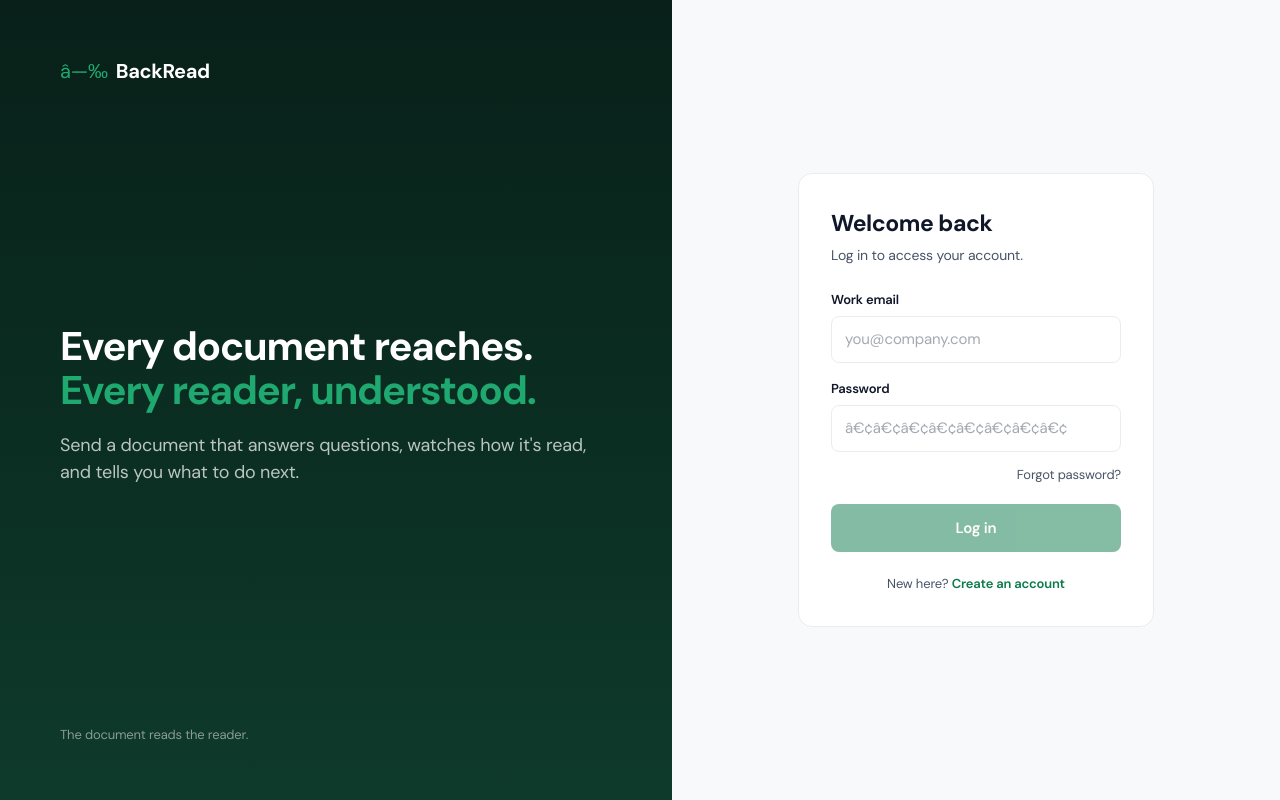
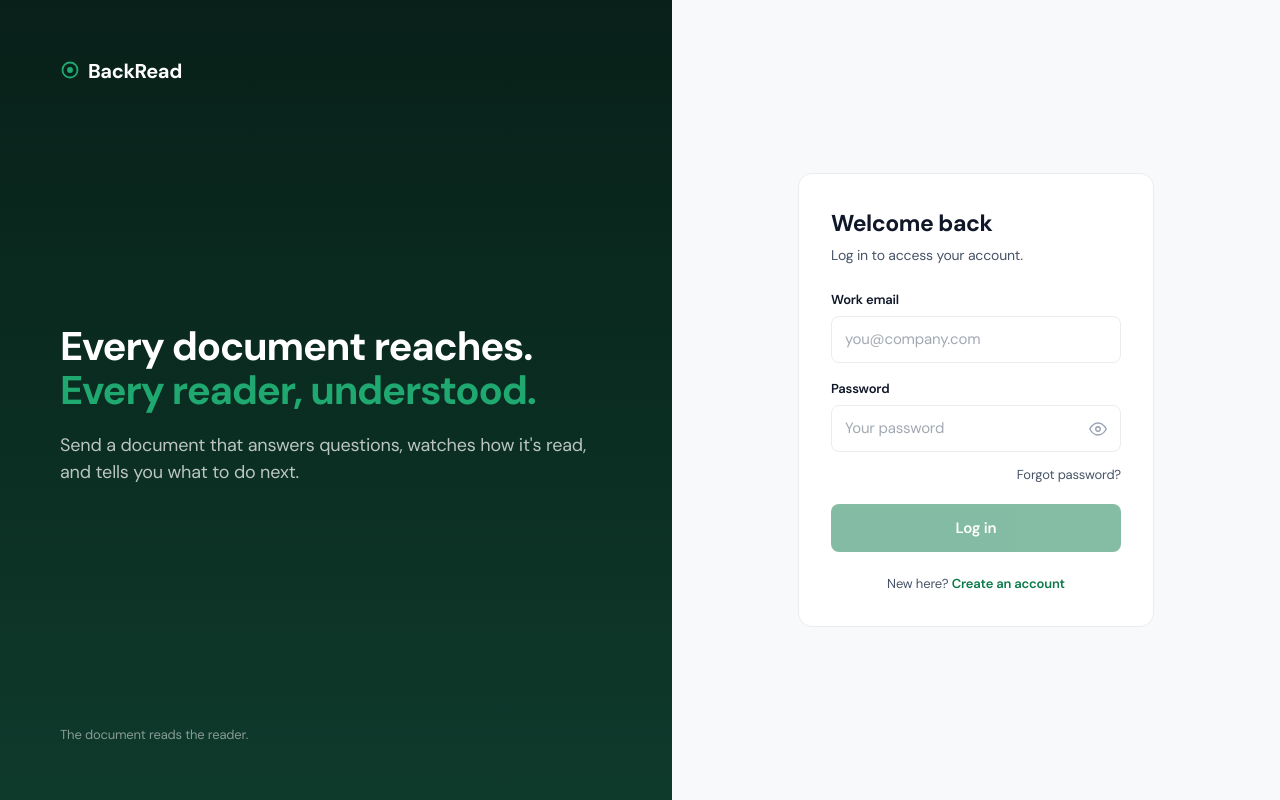
Before and after one commit to backreadproject/mainbackread, a Next.js app: page /login in a window 1280 px wide. Built offline with nearby package versions, Linux system fonts and the light colour scheme.

Commit message:
Fix encoding, add password reveal toggle

```diff
--- a/app/(app)/Sidebar.tsx
+++ b/app/(app)/Sidebar.tsx
@@ -47,7 +47,7 @@ export default function Sidebar({ email, workspaceName }: { email: string; works
       <style>{`.t-nav{transition:background .12s}.t-nav:hover{background:${T.sidebarHover}}.t-out{transition:background .12s}.t-out:hover{background:${T.sidebarHover}}`}</style>
 
       <div style={{ display: "flex", alignItems: "center", gap: 8, padding: "0 6px 18px" }}>
-        <span style={{ color: T.brandGreen, fontSize: 18 }}>◉</span>
+        <span style={{ color: T.brandGreen, fontSize: 18 }}><svg width="1em" height="1em" viewBox="0 0 24 24" fill="none" style={{display:"inline-block",verticalAlign:"-0.1em"}}><circle cx="12" cy="12" r="9" stroke="currentColor" strokeWidth="2.2"/><circle cx="12" cy="12" r="3.5" fill="currentColor"/></svg></span>
         <span style={{ color: "#fff", fontSize: 19, fontWeight: 700, letterSpacing: T.trackingTight }}>BackRead</span>
       </div>
 
--- a/app/(app)/overview/OverviewClient.tsx
+++ b/app/(app)/overview/OverviewClient.tsx
@@ -31,7 +31,7 @@ export default function OverviewClient({ stats, recentEvents, hasData }: { stats
       <main style={{ maxWidth: 1000, padding: "26px 30px" }}>
         <div style={{ display: "flex", justifyContent: "space-between", alignItems: "flex-start", marginBottom: 26 }}>
           <div>
-            <h1 style={{ fontSize: 26, fontWeight: 700, color: T.heading, letterSpacing: T.trackingTight, margin: "0 0 3px" }}>{greeting()} 👋</h1>
+            <h1 style={{ fontSize: 26, fontWeight: 700, color: T.heading, letterSpacing: T.trackingTight, margin: "0 0 3px" }}>{greeting()}</h1>
             <p style={{ fontSize: 14, color: T.body, margin: 0 }}>Here's how your documents are being read today.</p>
           </div>
           <div style={{ textAlign: "right" }}><div style={{ fontSize: 13, color: T.muted }}>{today}</div></div>
--- a/app/login/page.tsx
+++ b/app/login/page.tsx
@@ -3,14 +3,14 @@ import { useState } from "react";
 import { createClient } from "@/lib/supabase/client";
 import { T } from "@/lib/theme";
 export default function LoginPage() {
-  const [email, setEmail] = useState(""); const [password, setPassword] = useState("");
+  const [email, setEmail] = useState(""); const [password, setPassword] = useState(""); const [showPassword, setShowPassword] = useState(false);
   const [mode, setMode] = useState<"signin" | "signup">("signin");
   const [msg, setMsg] = useState(""); const [busy, setBusy] = useState(false);
   async function submit() {
     setBusy(true); setMsg("");
     const supabase = createClient();
-    if (mode === "signup") { const { error } = await supabase.auth.signUp({ email, password }); if (error) setMsg(error.message); else window.location.href = "/overview"; }
-    else { const { error } = await supabase.auth.signInWithPassword({ email, password }); if (error) setMsg(error.message); else window.location.href = "/overview"; }
+    if (mode === "signup") { const { error } = await supabase.auth.signUp({ email, password }); if (error) setMsg(error.message); else window.location.href = "/documents"; }
+    else { const { error } = await supabase.auth.signInWithPassword({ email, password }); if (error) setMsg(error.message); else window.location.href = "/documents"; }
     setBusy(false);
   }
   const input = { width: "100%", boxSizing: "border-box" as const, border: `1px solid ${T.border}`, borderRadius: T.rInput, padding: "11px 13px", fontSize: 15, fontFamily: T.font, background: "#fff" };
@@ -19,7 +19,7 @@ export default function LoginPage() {
     <div style={{ minHeight: "100vh", display: "grid", gridTemplateColumns: "1.05fr 0.95fr", fontFamily: T.font, letterSpacing: T.tracking, color: T.body }}>
       <style>{`.t-in:focus{border-color:${T.green};outline:none}.t-cta:hover{background:${T.greenHover}}.t-link:hover{opacity:.7}@media(max-width:820px){.t-hero{display:none!important}}`}</style>
       <div className="t-hero" style={{ background: T.sidebarGradient, color: "#fff", padding: "56px 60px", display: "flex", flexDirection: "column", justifyContent: "space-between" }}>
-        <div style={{ display: "flex", alignItems: "center", gap: 8 }}><span style={{ color: T.brandGreen, fontSize: 20 }}>â—‰</span><span style={{ fontSize: 20, fontWeight: 700, letterSpacing: T.trackingTight }}>BackRead</span></div>
+        <div style={{ display: "flex", alignItems: "center", gap: 8 }}><span style={{ color: T.brandGreen, fontSize: 20 }}><svg width="1em" height="1em" viewBox="0 0 24 24" fill="none" style={{display:"inline-block",verticalAlign:"-0.1em"}}><circle cx="12" cy="12" r="9" stroke="currentColor" strokeWidth="2.2"/><circle cx="12" cy="12" r="3.5" fill="currentColor"/></svg></span><span style={{ fontSize: 20, fontWeight: 700, letterSpacing: T.trackingTight }}>BackRead</span></div>
         <div>
           <h1 style={{ fontSize: 40, fontWeight: 700, lineHeight: 1.1, letterSpacing: "-0.03em", margin: 0 }}>Every document reaches.<br /><span style={{ color: T.brandGreen }}>Every reader, understood.</span></h1>
           <p style={{ fontSize: 18, lineHeight: 1.5, margin: "20px 0 0", color: "rgba(255,255,255,0.72)" }}>Send a document that answers questions, watches how it's read, and tells you what to do next.</p>
@@ -33,9 +33,18 @@ export default function LoginPage() {
           <span style={label}>Work email</span>
           <input className="t-in" type="email" placeholder="you@company.com" value={email} onChange={(e) => setEmail(e.target.value)} style={{ ...input, marginBottom: 16 }} />
           <span style={label}>Password</span>
-          <input className="t-in" type="password" placeholder="â€¢â€¢â€¢â€¢â€¢â€¢â€¢â€¢" value={password} onChange={(e) => setPassword(e.target.value)} onKeyDown={(e) => e.key === "Enter" && submit()} style={{ ...input, marginBottom: 10 }} />
+          <div style={{ position: "relative", marginBottom: 10 }}>
+            <input className="t-in" type={showPassword ? "text" : "password"} placeholder="Your password" value={password} onChange={(e) => setPassword(e.target.value)} onKeyDown={(e) => e.key === "Enter" && submit()} style={{ ...input, marginBottom: 0, paddingRight: 44 }} />
+            <button type="button" onClick={() => setShowPassword((v) => !v)} aria-label={showPassword ? "Hide password" : "Show password"} style={{ position: "absolute", right: 8, top: "50%", transform: "translateY(-50%)", background: "none", border: "none", cursor: "pointer", padding: 6, color: T.muted, display: "flex", alignItems: "center", justifyContent: "center" }}>
+              {showPassword ? (
+                <svg width="18" height="18" viewBox="0 0 24 24" fill="none" stroke="currentColor" strokeWidth="1.8" strokeLinecap="round" strokeLinejoin="round"><path d="M17.94 17.94A10.07 10.07 0 0112 20c-7 0-11-8-11-8a18.45 18.45 0 015.06-5.94M9.9 4.24A9.12 9.12 0 0112 4c7 0 11 8 11 8a18.5 18.5 0 01-2.16 3.19m-6.72-1.07a3 3 0 11-4.24-4.24" /><line x1="1" y1="1" x2="23" y2="23" /></svg>
+              ) : (
+                <svg width="18" height="18" viewBox="0 0 24 24" fill="none" stroke="currentColor" strokeWidth="1.8" strokeLinecap="round" strokeLinejoin="round"><path d="M1 12s4-8 11-8 11 8 11 8-4 8-11 8-11-8-11-8z" /><circle cx="12" cy="12" r="3" /></svg>
+              )}
+            </button>
+          </div>
           <div style={{ textAlign: "right", marginBottom: 18 }}><a href="/forgot-password" className="t-link" style={{ fontSize: 13, color: T.body, textDecoration: "none" }}>Forgot password?</a></div>
-          <button onClick={submit} disabled={busy || !email || !password} className="t-cta" style={{ width: "100%", padding: 13, background: T.green, color: "#fff", border: "none", borderRadius: T.rBtn, fontSize: 15, fontWeight: 600, fontFamily: T.font, cursor: busy ? "default" : "pointer", opacity: busy || !email || !password ? 0.5 : 1 }}>{busy ? "One momentâ€¦" : mode === "signin" ? "Log in" : "Create account"}</button>
+          <button onClick={submit} disabled={busy || !email || !password} className="t-cta" style={{ width: "100%", padding: 13, background: T.green, color: "#fff", border: "none", borderRadius: T.rBtn, fontSize: 15, fontWeight: 600, fontFamily: T.font, cursor: busy ? "default" : "pointer", opacity: busy || !email || !password ? 0.5 : 1 }}>{busy ? "One moment…" : mode === "signin" ? "Log in" : "Create account"}</button>
           {msg && <p style={{ fontSize: 13, color: "#B42318", marginTop: 14 }}>{msg}</p>}
           <p style={{ fontSize: 13, color: T.body, marginTop: 22, textAlign: "center" }}>{mode === "signin" ? "New here? " : "Have an account? "}<button className="t-link" onClick={() => { setMode(mode === "signin" ? "signup" : "signin"); setMsg(""); }} style={{ background: "none", border: "none", color: T.green, fontWeight: 600, fontFamily: T.font, fontSize: 13, cursor: "pointer" }}>{mode === "signin" ? "Create an account" : "Log in"}</button></p>
         </div>
--- a/app/page.tsx
+++ b/app/page.tsx
@@ -18,7 +18,7 @@ export default function LandingPage() {
 
       <div style={{ background: NIGHT }}>
         <nav style={{ ...wrap, display: "flex", alignItems: "center", justifyContent: "space-between", padding: "20px 32px" }}>
-          <span style={{ color: "#fff", fontSize: 21, fontWeight: 700, letterSpacing: "-0.02em", display: "flex", alignItems: "center", gap: 8 }}><span style={{ color: BRAND }}>◉</span>BackRead</span>
+          <span style={{ color: "#fff", fontSize: 21, fontWeight: 700, letterSpacing: "-0.02em", display: "flex", alignItems: "center", gap: 8 }}><span style={{ color: BRAND }}><svg width="1em" height="1em" viewBox="0 0 24 24" fill="none" style={{display:"inline-block",verticalAlign:"-0.1em"}}><circle cx="12" cy="12" r="9" stroke="currentColor" strokeWidth="2.2"/><circle cx="12" cy="12" r="3.5" fill="currentColor"/></svg></span>BackRead</span>
           <div className="m-nav-links" style={{ display: "flex", alignItems: "center", gap: 32 }}>
             <a href="#how" className="m-a" style={{ color: CLOUD, fontSize: 15 }}>How it works</a>
             <a href="#why" className="m-a" style={{ color: CLOUD, fontSize: 15 }}>Why BackRead</a>
@@ -183,7 +183,7 @@ export default function LandingPage() {
 
       <footer style={{ background: NIGHT, borderTop: "1px solid rgba(255,255,255,0.08)", color: MUTE, padding: "36px 0" }}>
         <div style={{ ...wrap, display: "flex", justifyContent: "space-between", alignItems: "center", flexWrap: "wrap", gap: 16 }}>
-          <span style={{ fontSize: 14, display: "flex", alignItems: "center", gap: 7 }}><span style={{ color: BRAND }}>◉</span> BackRead, the document reads the reader.</span>
+          <span style={{ fontSize: 14, display: "flex", alignItems: "center", gap: 7 }}><span style={{ color: BRAND }}><svg width="1em" height="1em" viewBox="0 0 24 24" fill="none" style={{display:"inline-block",verticalAlign:"-0.1em"}}><circle cx="12" cy="12" r="9" stroke="currentColor" strokeWidth="2.2"/><circle cx="12" cy="12" r="3.5" fill="currentColor"/></svg></span> BackRead, the document reads the reader.</span>
           <div style={{ display: "flex", gap: 24 }}>
             <a href="/pricing" className="m-a" style={{ color: MUTE, fontSize: 13 }}>Pricing</a>
             <a href="#" className="m-a" style={{ color: MUTE, fontSize: 13 }}>Privacy</a>
--- a/app/pricing/page.tsx
+++ b/app/pricing/page.tsx
@@ -53,7 +53,7 @@ export default function PricingPage() {
 
       <div style={{ background: NIGHT }}>
         <nav style={{ ...wrap, display: "flex", alignItems: "center", justifyContent: "space-between", padding: "20px 32px" }}>
-          <a href="/" className="m-a" style={{ color: "#fff", fontSize: 21, fontWeight: 700, letterSpacing: "-0.02em", display: "flex", alignItems: "center", gap: 8 }}><span style={{ color: BRAND }}>◉</span>BackRead</a>
+          <a href="/" className="m-a" style={{ color: "#fff", fontSize: 21, fontWeight: 700, letterSpacing: "-0.02em", display: "flex", alignItems: "center", gap: 8 }}><span style={{ color: BRAND }}><svg width="1em" height="1em" viewBox="0 0 24 24" fill="none" style={{display:"inline-block",verticalAlign:"-0.1em"}}><circle cx="12" cy="12" r="9" stroke="currentColor" strokeWidth="2.2"/><circle cx="12" cy="12" r="3.5" fill="currentColor"/></svg></span>BackRead</a>
           <div className="m-nav-links" style={{ display: "flex", alignItems: "center", gap: 32 }}>
             <a href="/#how" className="m-a" style={{ color: CLOUD, fontSize: 15 }}>How it works</a>
             <a href="/#why" className="m-a" style={{ color: CLOUD, fontSize: 15 }}>Why BackRead</a>
@@ -118,7 +118,7 @@ export default function PricingPage() {
 
       <footer style={{ background: NIGHT, borderTop: "1px solid rgba(255,255,255,0.08)", color: MUTE, padding: "36px 0" }}>
         <div style={{ ...wrap, display: "flex", justifyContent: "space-between", alignItems: "center", flexWrap: "wrap", gap: 16 }}>
-          <a href="/" className="m-a" style={{ fontSize: 14, color: MUTE, display: "flex", alignItems: "center", gap: 7 }}><span style={{ color: BRAND }}>◉</span> BackRead, the document reads the reader.</a>
+          <a href="/" className="m-a" style={{ fontSize: 14, color: MUTE, display: "flex", alignItems: "center", gap: 7 }}><span style={{ color: BRAND }}><svg width="1em" height="1em" viewBox="0 0 24 24" fill="none" style={{display:"inline-block",verticalAlign:"-0.1em"}}><circle cx="12" cy="12" r="9" stroke="currentColor" strokeWidth="2.2"/><circle cx="12" cy="12" r="3.5" fill="currentColor"/></svg></span> BackRead, the document reads the reader.</a>
           <div style={{ display: "flex", gap: 24 }}>
             <a href="/pricing" className="m-a" style={{ color: MUTE, fontSize: 13 }}>Pricing</a>
             <a href="#" className="m-a" style={{ color: MUTE, fontSize: 13 }}>Privacy</a>
```
